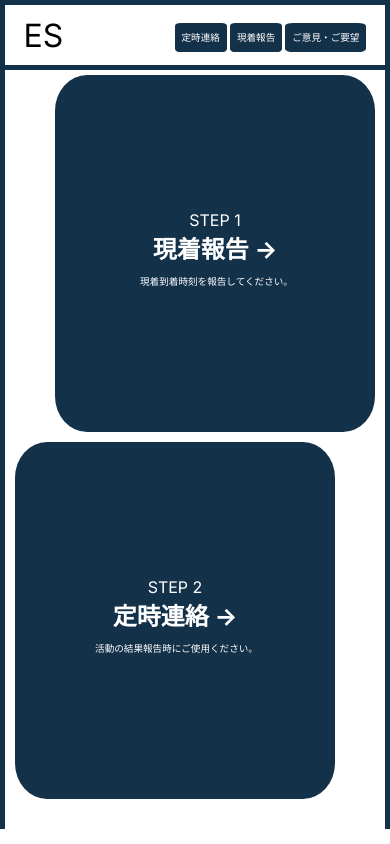
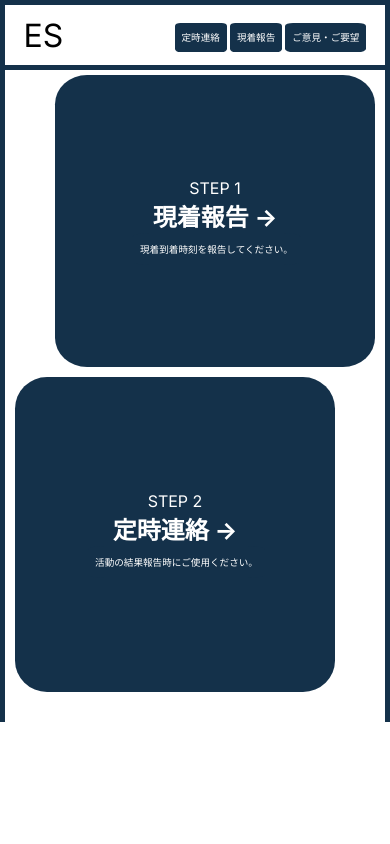
Before and after one commit to hoshimotoyasunori/report, a Next.js app: page / in a window 390 px wide. Built offline with nearby package versions, Linux system fonts and the light colour scheme.

Commit message:
fase2-32

```diff
--- a/app/page.module.css
+++ b/app/page.module.css
@@ -135,7 +135,7 @@
   }
 
   .card1 {
-    height: calc(50vh - 65px);
+    height: calc(50vh - 130px);
     width: AUTO;
     display: flex;
     flex-direction: column;
@@ -147,7 +147,7 @@
   }
 
   .card2 {
-    height: calc(50vh - 65px);
+    height: calc(50vh -130px);
     width: AUTO;
     display: flex;
     flex-direction: column;
```
